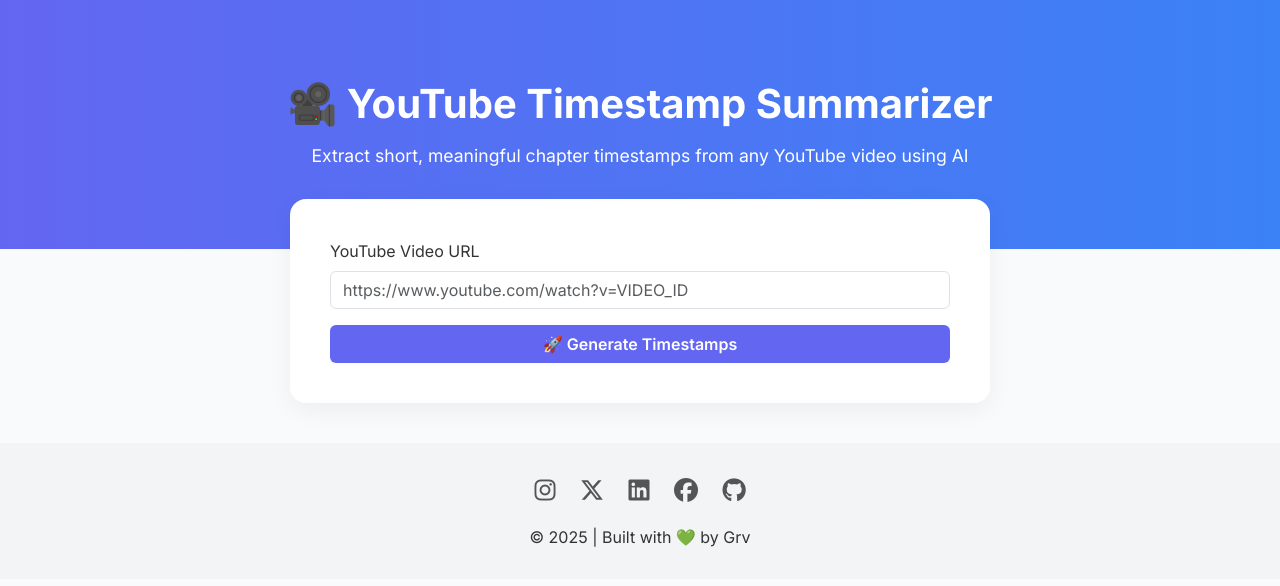
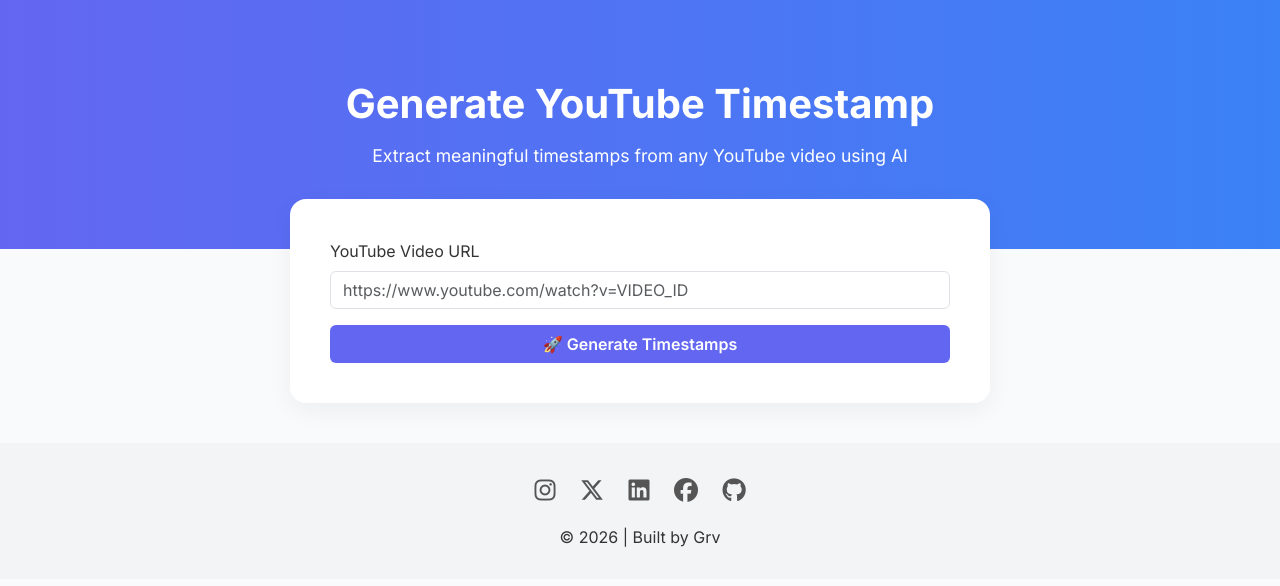
Before and after one commit to grv08singh/13_Misc_projects, a Flask app: page / in a window 1280 px wide. Shown: the top 586 px of the page. Run offline with Flask 3, Linux system fonts and the light colour scheme.

Commit message:
13_Misc_projects_auto_push

```diff
--- a/04_YT_Timestamp_Gen/generate_timestamp.py
+++ b/04_YT_Timestamp_Gen/generate_timestamp.py
@@ -2,7 +2,7 @@ import google.generativeai as genai
 import os
 
 API_KEY = os.environ.get("GEMINI_API_KEY")
-genai.configure(api_key=API_KEY)
+genai.configure(api_key="AIzaSyAsAEOT0T2Zl0hJQCsSntcSfdenh7PTp0A")
 
 generation_config = {
     "temperature": 1,
--- a/04_YT_Timestamp_Gen/templates/index.html
+++ b/04_YT_Timestamp_Gen/templates/index.html
@@ -2,7 +2,7 @@
 <html lang="en">
 <head>
   <meta charset="UTF-8">
-  <title>YouTube Timestamp Summarizer</title>
+  <title>YouTube Timestamp Generator</title>
   <meta name="viewport" content="width=device-width, initial-scale=1">
 
   <!-- Google Fonts -->
@@ -125,8 +125,8 @@
 <body>
 
   <section class="hero">
-    <h1>🎥 YouTube Timestamp Summarizer</h1>
-    <p>Extract short, meaningful chapter timestamps from any YouTube video using AI</p>
+    <h1>Generate YouTube Timestamp</h1>
+    <p>Extract meaningful timestamps from any YouTube video using AI</p>
   </section>
 
   <section class="main-content">
@@ -166,7 +166,7 @@
       <a href="https://www.facebook.com/grv08singh" target="_blank" title="Facebook"><i class="fab fa-facebook"></i></a>
       <a href="https://github.com/grv08singh" target="_blank" title="GitHub"><i class="fab fa-github"></i></a>
     </div>
-    <div>&copy; 2025 | Built with 💚 by Grv</div>
+    <div>&copy; 2026 | Built by Grv</div>
   </footer>
 
   <script>
```
